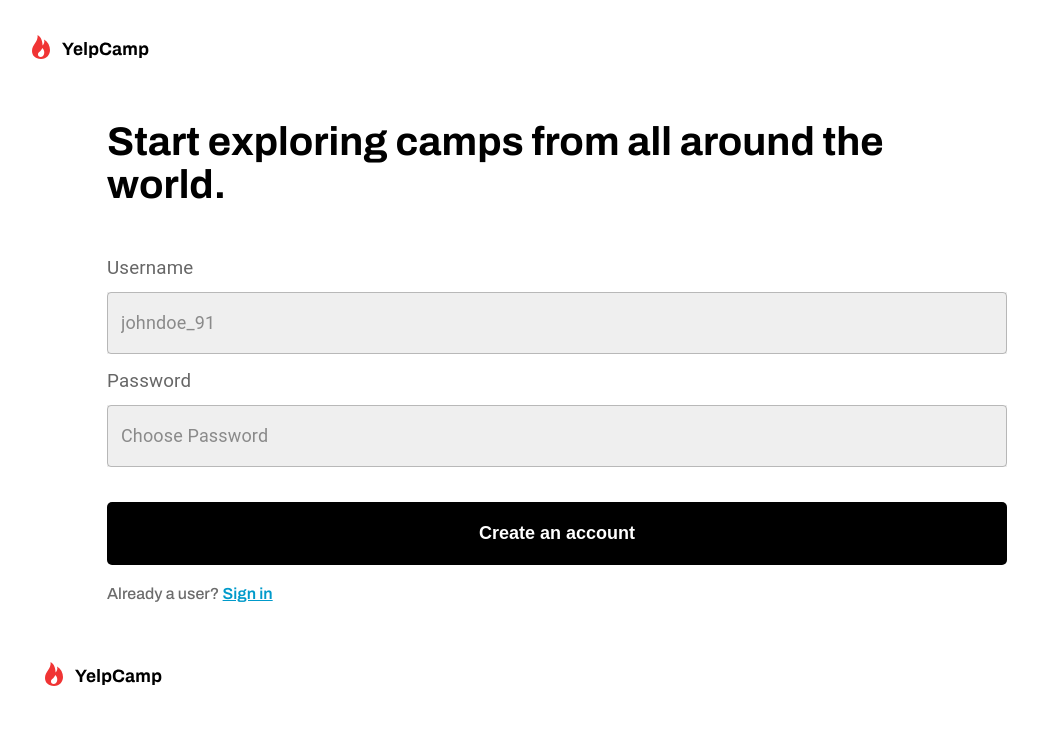
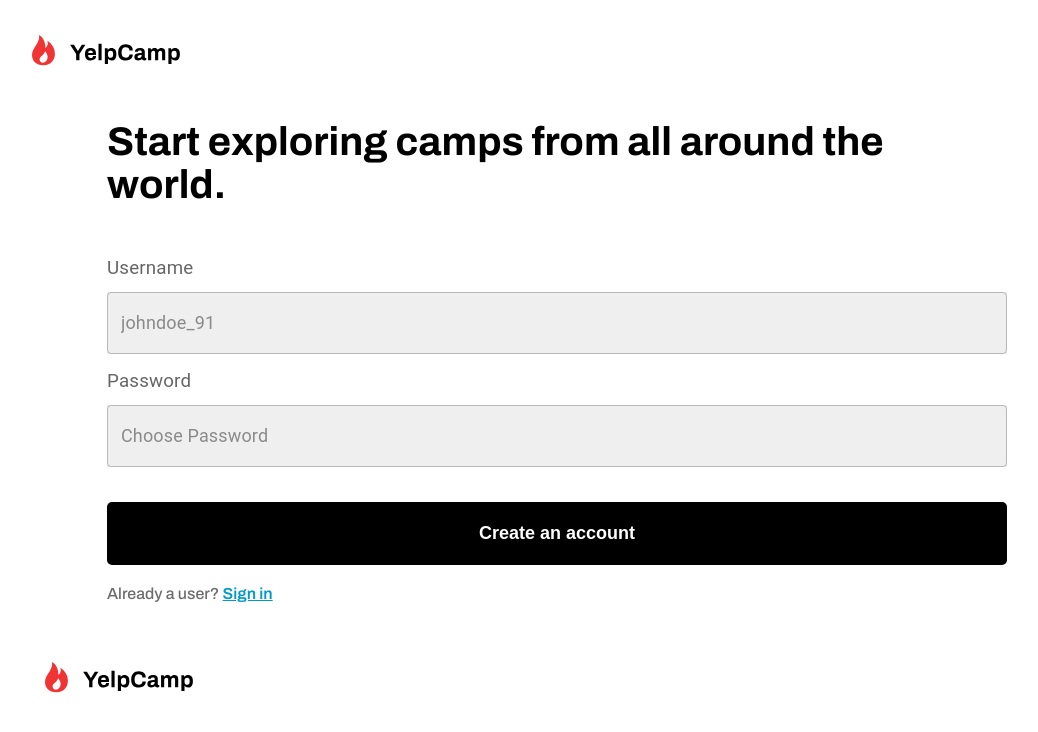
Before and after one commit to GHLFernandes/yelp-camp, a React (Create React App) app: page /sign-up in a window 1280 px wide. Shown: the top 732 px of the page, without its empty margins (83-1121 px from the left). Built offline with nearby package versions, Linux system fonts and the light colour scheme.

Commit message:
fix: logo width

```diff
--- a/src/components/Logo/index.tsx
+++ b/src/components/Logo/index.tsx
@@ -5,6 +5,10 @@ import LogoImg from './img/Logo.svg'
 import { Link } from 'react-router-dom'
 
 const StyledLogo = styled.div`
+
+    img{
+      width: 150px;
+    }
 
     @media (min-width: 1020px) {
         width: 100%;
```
